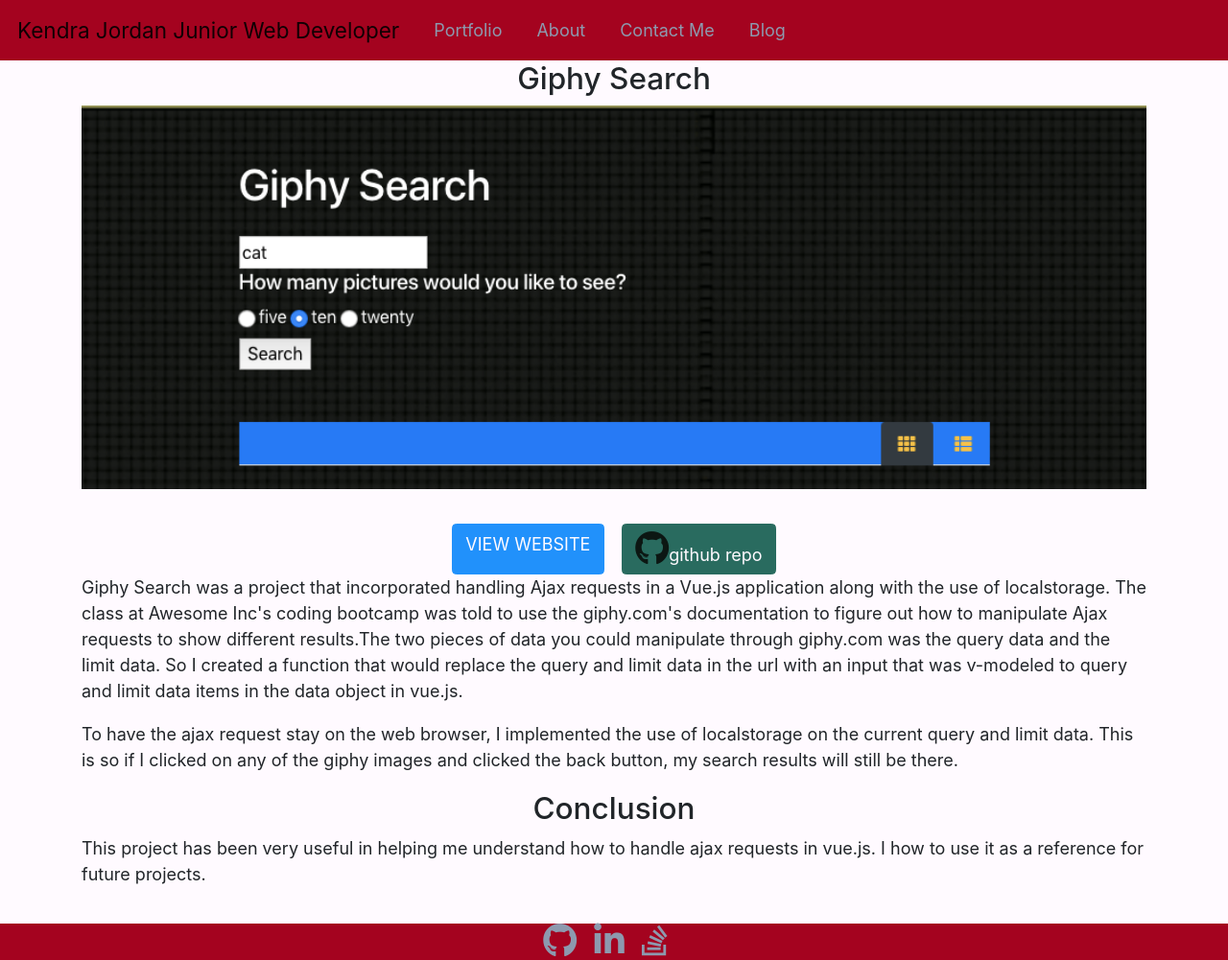
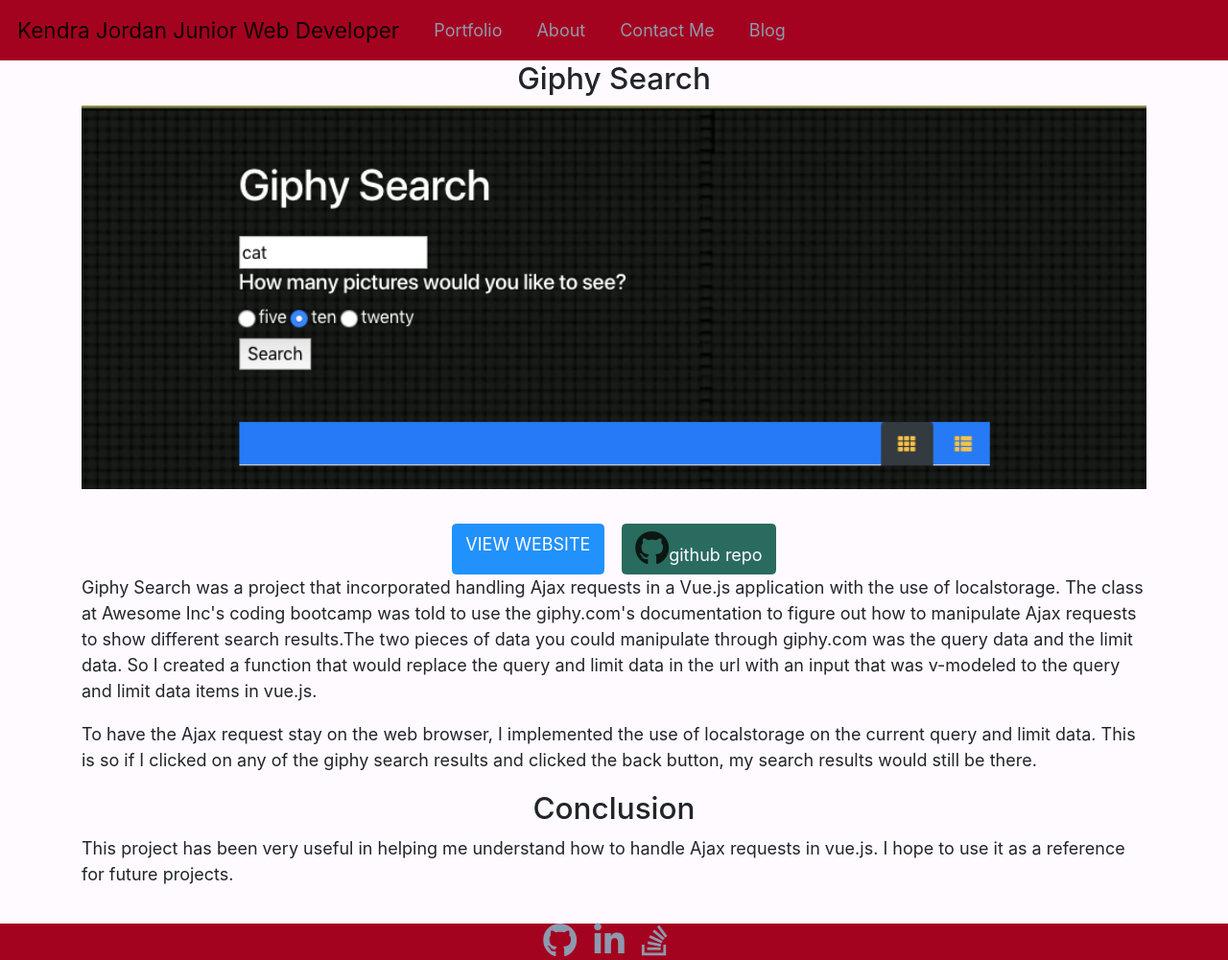
Before and after one commit to kendrajordan/kendrajordan.github.io, a Jekyll site: the page built from portfolio/giphy.html, in a window 1280 px wide. Shown: the whole page at 96% size. Built offline with Jekyll 4.4.1, drawn with Linux system fonts in a browser that asks for light colours; nearby versions of some CDN libraries.

Commit message:
Updated the grammer in giphy search

```diff
--- a/portfolio/giphy.html
+++ b/portfolio/giphy.html
@@ -12,13 +12,13 @@
     <a href="https://kendrajordan.github.io/Vue-SearchGrid/" target="_blank"class='btn btn-info mr-3'>VIEW WEBSITE</a>
     <a class='btn btn-success'href='https://github.com/kendrajordan/Vue-SearchGrid'target="_blank"><i class="fab fa-github fa-2x text-dark"></i>github repo</a>
   </div>
-  <p>Giphy Search was a project that incorporated handling Ajax requests in a Vue.js application along with the use of localstorage. The class at Awesome Inc's coding bootcamp was
-    told to use the giphy.com's documentation to figure out how to manipulate Ajax requests to show different results.The two pieces of data you could manipulate through giphy.com
-     was the query data and the limit data. So I created a function that would replace the query and limit data in the url with an input that was v-modeled to
-     query and limit data items in the data object in vue.js.
+  <p>Giphy Search was a project that incorporated handling Ajax requests in a Vue.js application with the use of localstorage. The class at Awesome Inc's coding bootcamp was
+    told to use the giphy.com's documentation to figure out how to manipulate Ajax requests to show different search results.The two pieces of data you could manipulate through giphy.com
+     was the query data and the limit data. So I created a function that would replace the query and limit data in the url with an input that was v-modeled to the
+     query and limit data items in vue.js.
   </p>
-  <p>To have the ajax request stay on the web browser, I implemented the use of localstorage on the current query and limit data. This is so if I clicked on any of the giphy images and
-  clicked the back button, my search results will still be there.</p>
+  <p>To have the Ajax request stay on the web browser, I implemented the use of localstorage on the current query and limit data. This is so if I clicked on any of the giphy search results and
+  clicked the back button, my search results would still be there.</p>
   <h3 class='text-center'>Conclusion</h3>
-  <p> This project has been very useful in helping me understand how to handle ajax requests in vue.js. I how to use it as a reference for future projects.</p>
+  <p> This project has been very useful in helping me understand how to handle Ajax requests in vue.js. I hope to use it as a reference for future projects.</p>
   </main>
```
